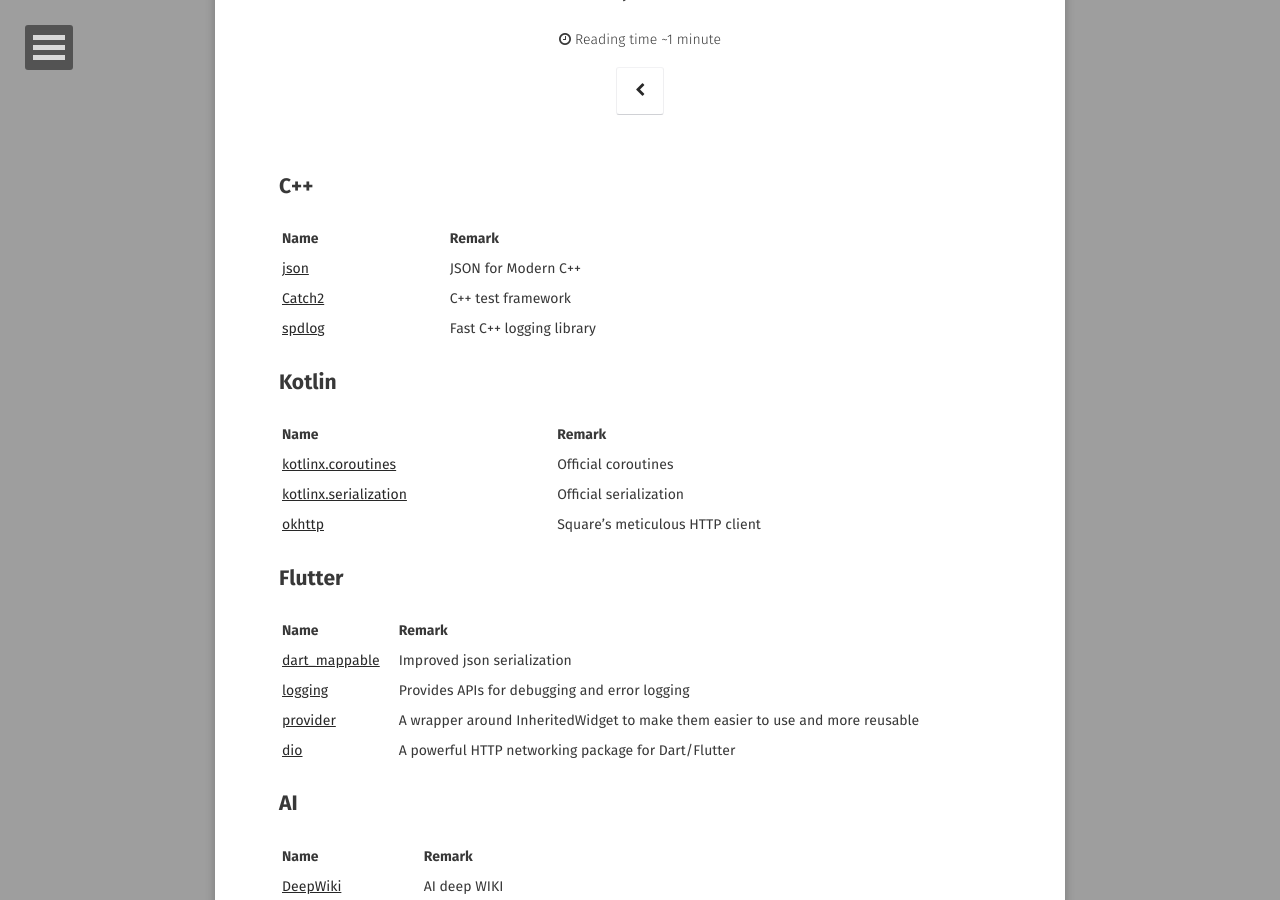
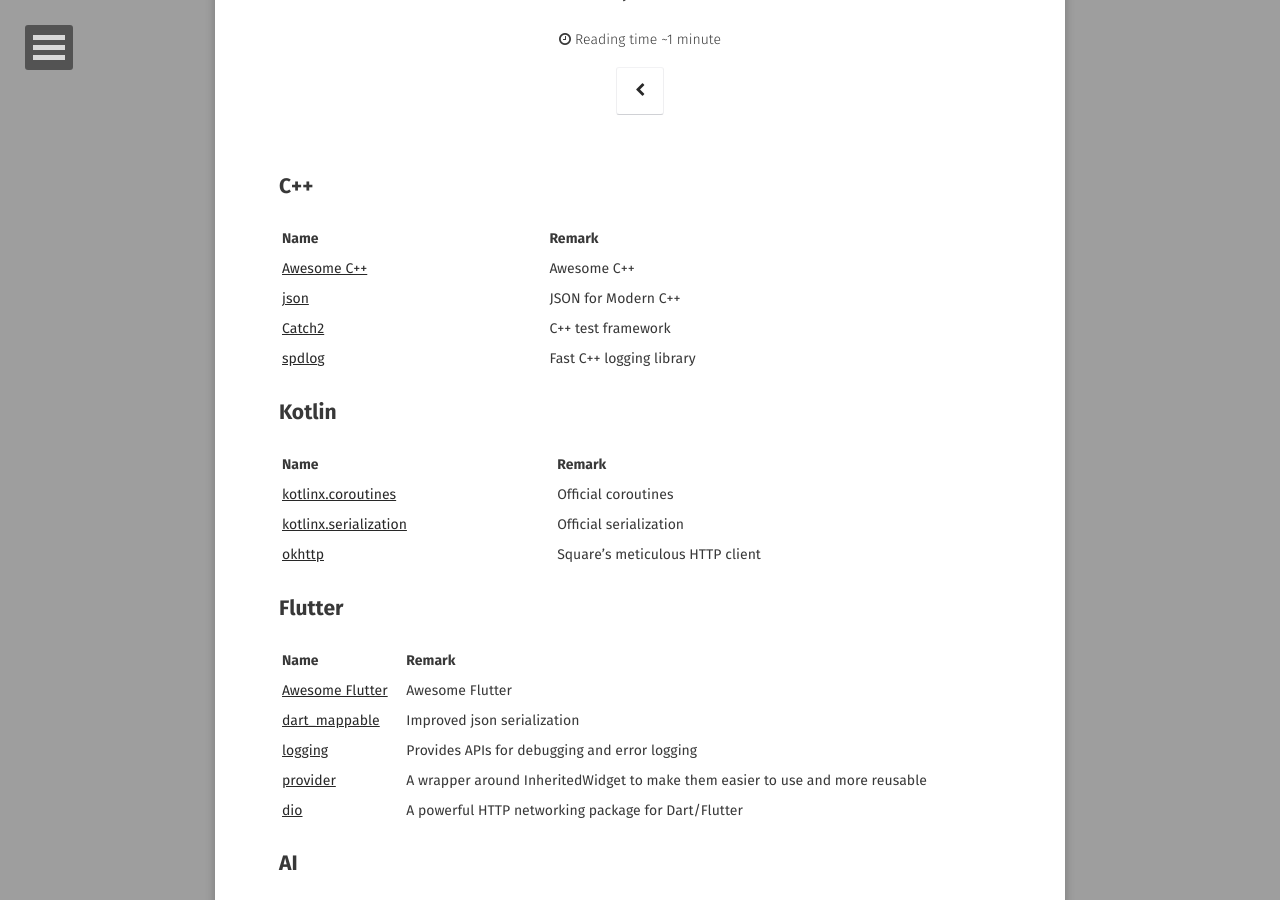
Before and after one commit to o7878x/o7878x.github.io, a Jekyll site: the page built from _posts/2025-07-11-coding-modules.md, in a window 1280 px wide and 900 px high, scrolled down 203 px. Built offline with Jekyll 4.4.1, drawn with Linux system fonts in a browser that asks for light colours; some web fonts are replaced; comment, search, counter and statistics services are not loaded.

Commit message:
feature:add awesome cpp and flutter site

```diff
--- a/_posts/2025-07-11-coding-modules.md
+++ b/_posts/2025-07-11-coding-modules.md
@@ -13,6 +13,7 @@
 
 | Name | Remark |
 | --- | --- |
+| [Awesome C++](https://github.com/fffaraz/awesome-cpp) | Awesome C++ |
 | [json](https://github.com/nlohmann/json) | JSON for Modern C++ |
 | [Catch2](https://github.com/catchorg/Catch2) | C++ test framework |
 | [spdlog](https://github.com/gabime/spdlog) | Fast C++ logging library |
@@ -29,6 +30,7 @@
 
 | Name | Remark |
 | --- | --- |
+| [Awesome Flutter](https://github.com/Solido/awesome-flutter) | Awesome Flutter |
 | [dart_mappable](https://pub.dev/packages/dart_mappable) | Improved json serialization |
 | [logging](https://pub.dev/packages/logging) | Provides APIs for debugging and error logging |
 | [provider](https://pub.dev/packages/provider) | A wrapper around InheritedWidget to make them easier to use and more reusable |
```
